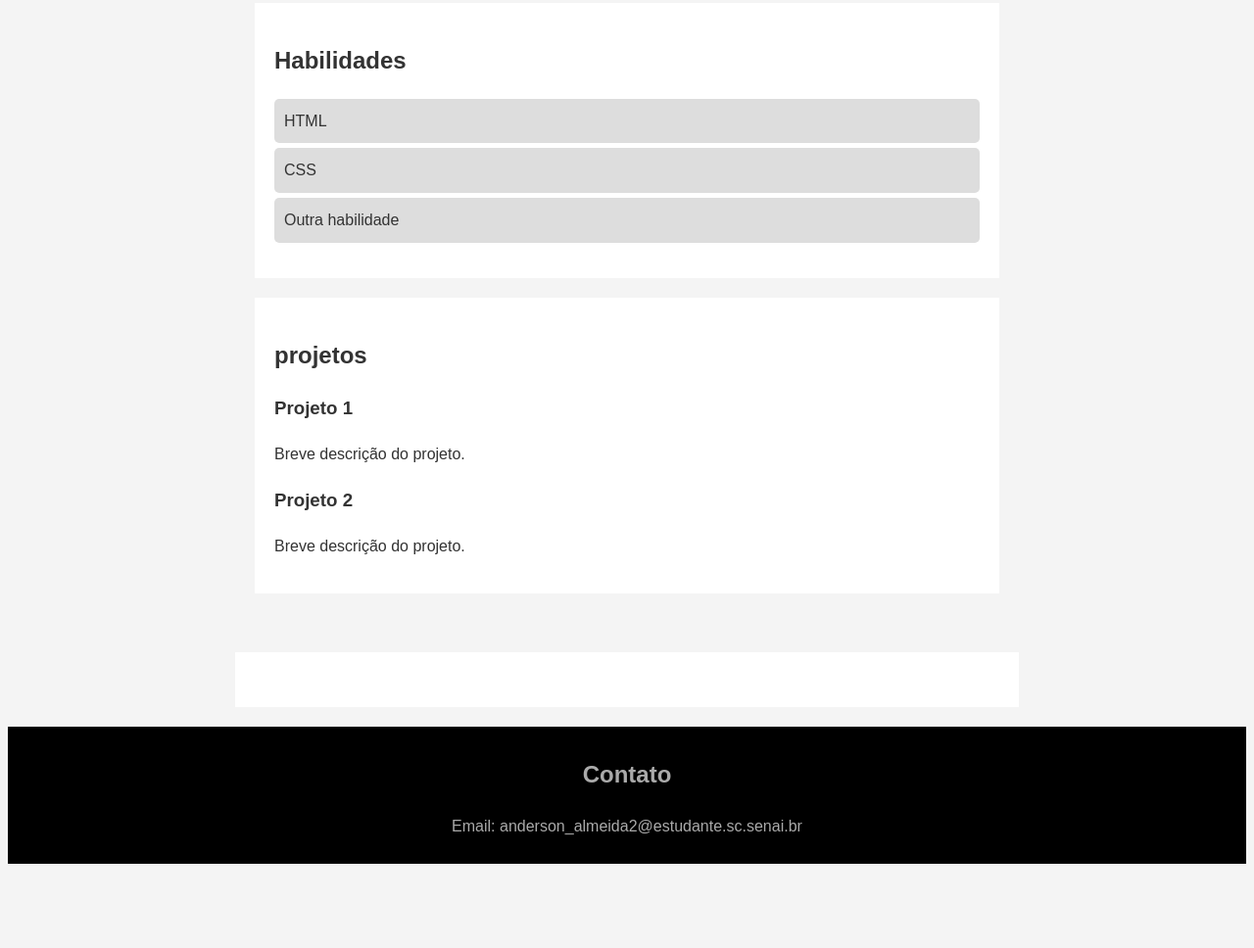
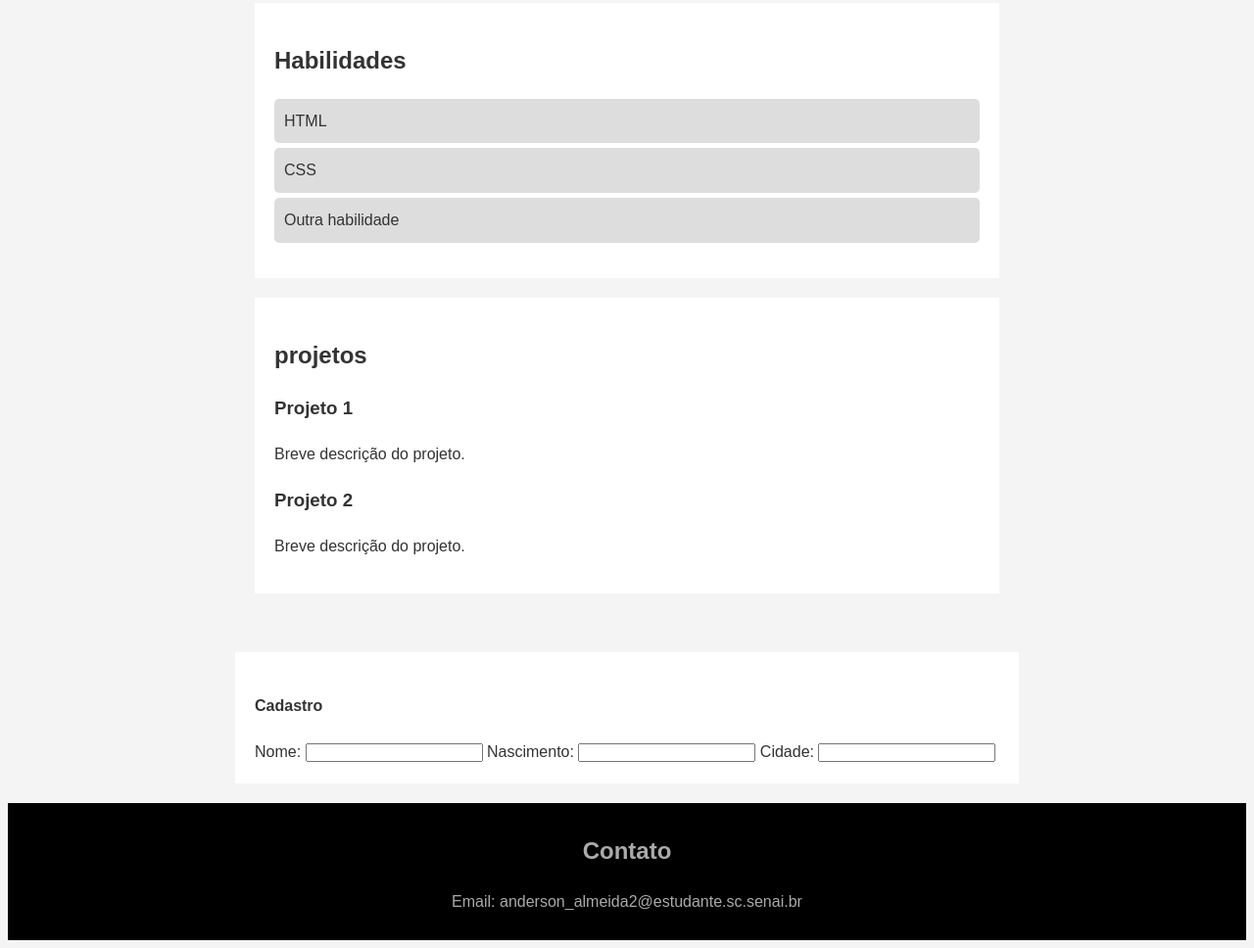
Before and after one commit to Andinho2023/pessoal, a plain HTML site: page index.html in a window 1280 px wide. Shown: the part 477-1445 px from the top of the page at 98% size. Before the commit the page ends 1367 px from the top, so only its background shows below. Drawn offline with Linux system fonts and the light colour scheme.

Commit message:
Update index.html

```diff
--- a/index.html
+++ b/index.html
@@ -1,54 +1,46 @@
 <!DOCTYPE html>
   <html>
-
     <head>
       <title> Meu Portfólio</title>
+      </head>
 <style>
-      body {
+  body{
     font-family: Arial, sens-serif;
     line-height: 1.6;
     background-color: #f4f4f4;
-        color: #333;
+    color:#333;
   }
-
   header {
     background-color: Black;
     color: Gainsboro;
     padding: 20px;
     text-align: center;
   }
-
    header h1 {
-        margin-bottom: 10px;
+    margin-bottom:10px;
    }
-
    nav {
     margin-top: 10;
    }
-
    nav ul {
     list-style: none;
     padding: 0;
     display: flex;
     justify-content: center;
    }
-
    nav ul li {
     margin: 0 15px;
    }
-
    nav ul li a:hover {
     text-decoration: underlins;
 
 
    }
-
    nav ul li a {
     color: #f65;
-        text-decoration: none;
+    text-decoration:none;
     font-weight: bold;
    }
-
    main {
     padding: 20px;
     margin: 20px auto;
@@ -56,34 +48,29 @@
    }
 
 
-      h1 {
+  h1{
     margin-botton: 18px;
   }
-
   section {
     padding: 20px;
     margin: 20px auto;
-        max-width: 800px;
+    max-width:800px;
     background-color: #fff;
     box-shadow: 0 0 10px rgba (0, 0, 0, 0, 1);
   }
-
   ul {
     list-style: none;
     padding-left: 0;
   }
-
   ul li {
     background: #ddd;
     margin: 5px 0;
     padding: 10px;
     border-radius: 5px;
   }
-
   .projeto {
     margin-top: 20px;
   }
-
   footer {
     background-color: #000;
     color: #aaa;
@@ -91,20 +78,18 @@
     padding: 10px 0;
     text-align: center;
   }
+  * {
+    marging:0;
+    padding: 0;
+    box-sizing:border-box;
+  }
 
-      * {
-        marging: 0;
-        padding: 0;
-        box-sizing: border-box;
-      }
+
+
 </style>
-    <script type="text/javascript" src="./index.js" defer=""></script>
-    <link rel="stylesheet" href="./index.css">
-  </head>
-
 <body>
 <header>
-      <h1>Anderson de Almeida </h1>
+<h1> Anderson de Almeida </h1>
 <p> Desenvolvedor Web </p>
 <nav>
 <ul>
@@ -112,6 +97,7 @@
 <li><a href="#habilidades">habilidades</a></li>
 <li><a href="#projetos">projetos</a></li>
 <li><a href="#contato">contatos</a></li>
+<Li><a href="#Cadastro">cadastro</a></Li>
 </ul>
 </nav>
 </header>
@@ -123,14 +109,14 @@
 <section id="habilidades">
 <h2> Habilidades </h2>
 <ul>
-          <li> HTML </li>
+<Li> HTML </li>
 <li> CSS </li>
 <li>Outra habilidade</li>
 </ul>
 </section>
 <section id="projetos">
 <h2> projetos</h2>
-        <div class="projeto">
+<div class= "projeto">
 <h3> Projeto 1</h3>
 <p> Breve descrição do projeto. </p>
 </div>
@@ -138,27 +124,24 @@
 <h3> Projeto 2</h3>
 <p> Breve descrição do projeto.</p>
 </div>
-      </section>
 </main>
-    <section id="contatos">
-      <ul>
-      </ul>
+<section id="cadastro">
+<h4> Cadastro </h4>
+ <label>Nome:</label>
+  <input type="Nome" id="Nome" name="Nome" required>
+   <label>Nascimento:</label>
+  <input type="Nascimento" id="Nascimento" name="Nascimento" required>
+   <label>Cidade:</label>
+  <input type="Cidade" id="Cidade" name="Cidade" required>
 </section>
 <footer>
 <h2> Contato</h2>
 <p> Email: anderson_almeida2@estudante.sc.senai.br</p>
 </footer>
-
-
-
-
-
-
-
+</main>
 
 
 
 
 </body>
-
 </html>
```
Lines whose indentation alone changed are shown as unchanged.
